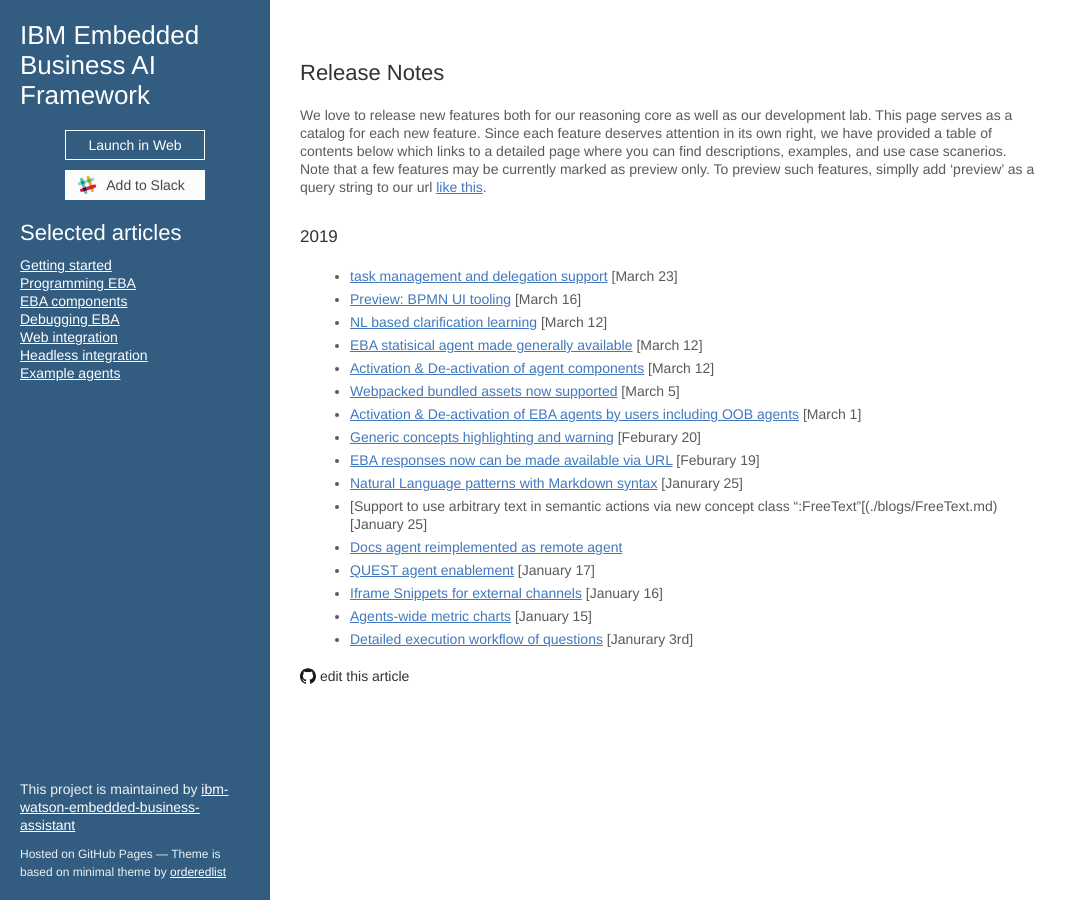
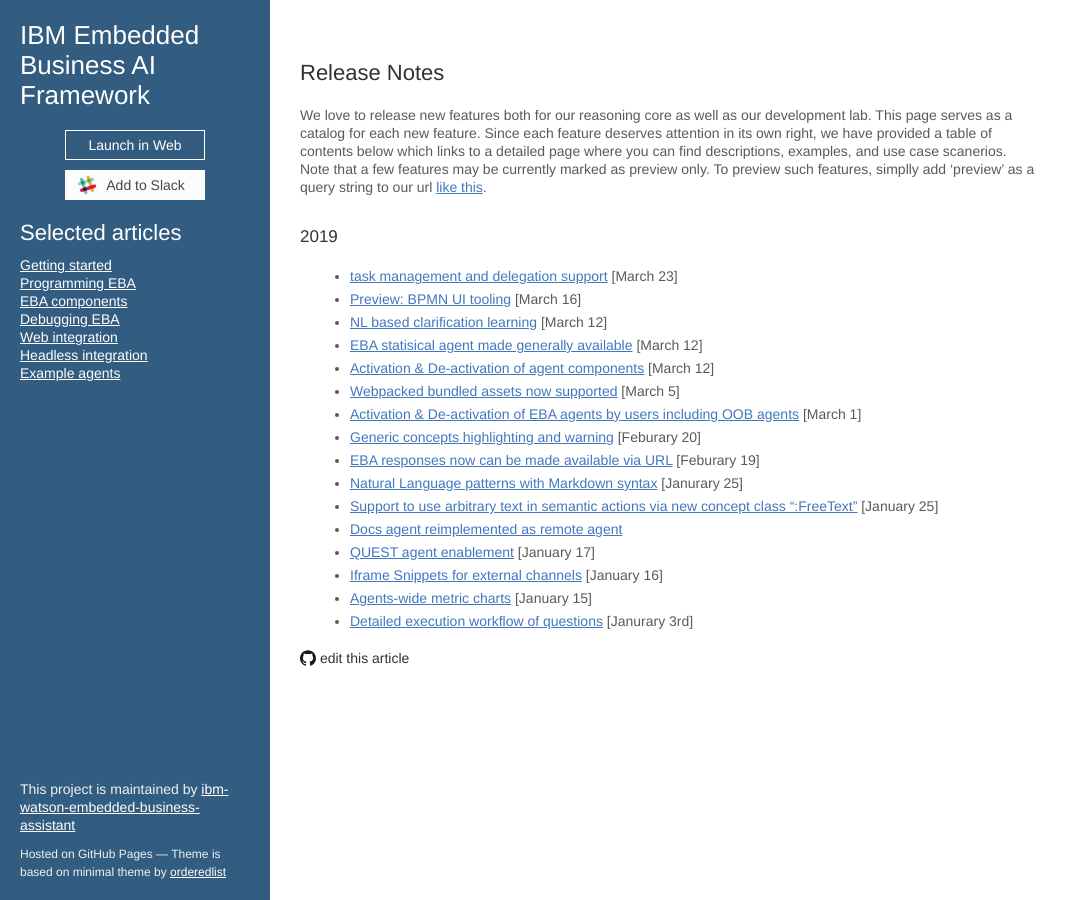
Before and after one commit to ibm-watson-embedded-business-assistant/eba-example-agents, a Jekyll site: the page built from release/ReleaseNotes.md, in a window 1280 px wide. Shown: the whole page, without its empty margins (0-1077 px from the left). Built offline with Jekyll 4.4.1, drawn with Linux system fonts in a browser that asks for light colours; our own code applies the rules of GitHub Pages for plain Markdown files; the repository's description, which GitHub fills in, is left out.

Commit message:
Update ReleaseNotes.md

```diff
--- a/release/ReleaseNotes.md
+++ b/release/ReleaseNotes.md
@@ -15,7 +15,7 @@
  * [Generic concepts highlighting and warning](./blogs/GenericConceptsHighlight.md) [Feburary 20]
  * [EBA responses now can be made available via URL](./blogs/PortableSnippet.md) [Feburary 19]
  * [Natural Language patterns with Markdown syntax](./blogs/MarkdownPatterns.md) [Janurary 25]
- * [Support to use arbitrary text in semantic actions via new concept class ":FreeText"[(./blogs/FreeText.md) [January 25]
+ * [Support to use arbitrary text in semantic actions via new concept class ":FreeText"](./blogs/FreeText.md) [January 25]
  * [Docs agent reimplemented as remote agent](./blogs/RemoteDocsAgent.md)
  * [QUEST agent enablement](./blogs/QuestIntegration.md) [January 17]
  * [Iframe Snippets for external channels](./blogs/ChannelSnippets.md) [January 16]
```
